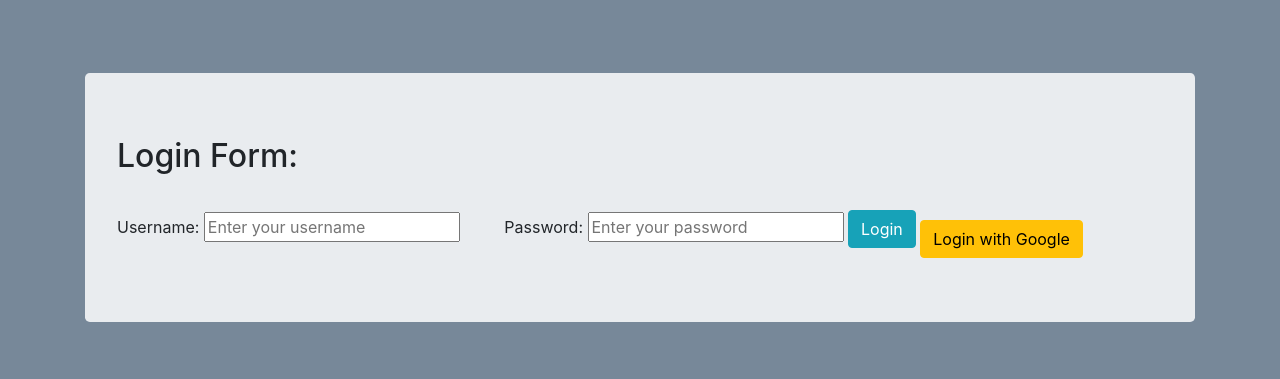
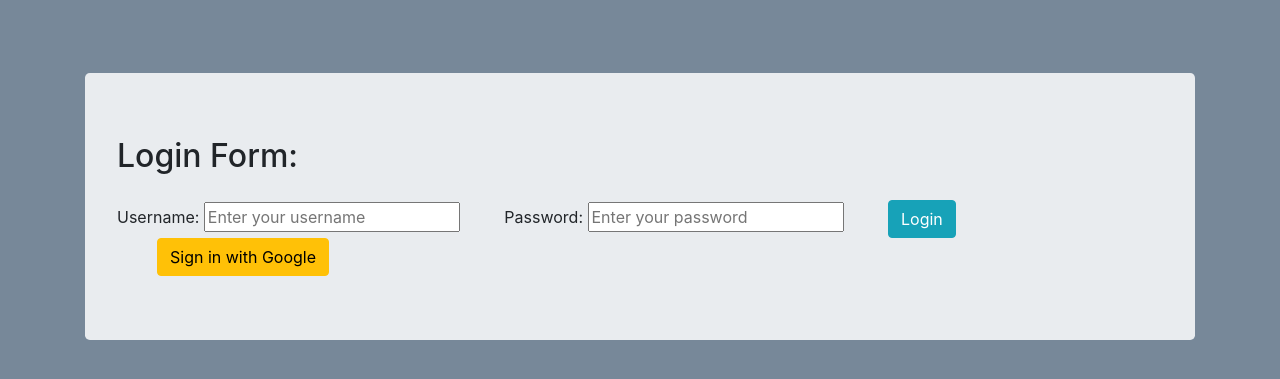
Before and after one commit to kimiayazdani/twitter, a Django app: page /v1/login/ in a window 1280 px wide. Shown: the part 261-640 px from the top of the page. Run offline with Django 3.2, Linux system fonts and the light colour scheme; some libraries are stand-ins or nearby versions.

Commit message:
git doesn't ignore

```diff
--- a/templates/login.html
+++ b/templates/login.html
@@ -12,9 +12,9 @@
             <label for="password"> Password: </label>
             <input type="password" placeholder="Enter your password" name="password">
 
-            <input type="submit" class="btn btn-info" value="Login">
-            <a style="text-decoration: none; color: black; margin-top: 20px;" class="btn btn-warning"
-               href="{% url 'social:begin' 'google-oauth2' %}">Login with Google</a><br>
+            <input type="submit" class="btn btn-info" value="Login" style="margin-left: 40px;">
+            <a style="text-decoration: none; color: black; margin-left: 40px;" class="btn btn-warning"
+               href="{% url 'social:begin' 'google-oauth2' %}">Sign in with Google</a><br>
         </form>
         {% if danger %}
             <div class="alert alert-info" style="margin-top: 10px;" role="alert">
--- a/templates/registration.html
+++ b/templates/registration.html
@@ -11,6 +11,6 @@
 
         </form>
         <a style="text-decoration: none; color: black; margin-top: 20px;" class="btn btn-warning"
-           href="{% url 'social:begin' 'google-oauth2' %}">Login with Google</a><br>
+           href="{% url 'social:begin' 'google-oauth2' %}">Sign up with Google</a><br>
     </div>
 {% endblock %}
--- a/twitter/urls.py
+++ b/twitter/urls.py
@@ -23,7 +23,7 @@ from django.conf.urls.static import static
 urlpatterns = [
                   path('admin/', admin.site.urls),
                   path('v1/', include('twitterApp.urls')),
-                  url(r'^login', views.user_login, name='login'),
+                  # url(r'^login', views.user_login, name='login'),
                   path('logout/', views.user_logout, name='logout'),
                   url(r'^$', views.see_tweets, name="home"),
                   url(r'^auth/', include('social_django.urls', namespace='social')),
--- a/twitterApp/models.py
+++ b/twitterApp/models.py
@@ -1,11 +1,13 @@
 from django.db import models
 from django.contrib.auth.models import User
 
+from twitter import settings
 
-# Create your models here.
 
 class TwitterUser(User):
+    # user = models.OneToOneField(User, related_name='TwitterUser', on_delete=models.CASCADE)
     avatar = models.ImageField(upload_to='avatars', blank=True)
+
 
     def __str__(self):
         return self.username
```
Also changed, not shown: twitter/settings.py (+17 -3 lines), twitterApp/pipelines.py (added, +16 -0 lines), db.sqlite3, 1 other file.
